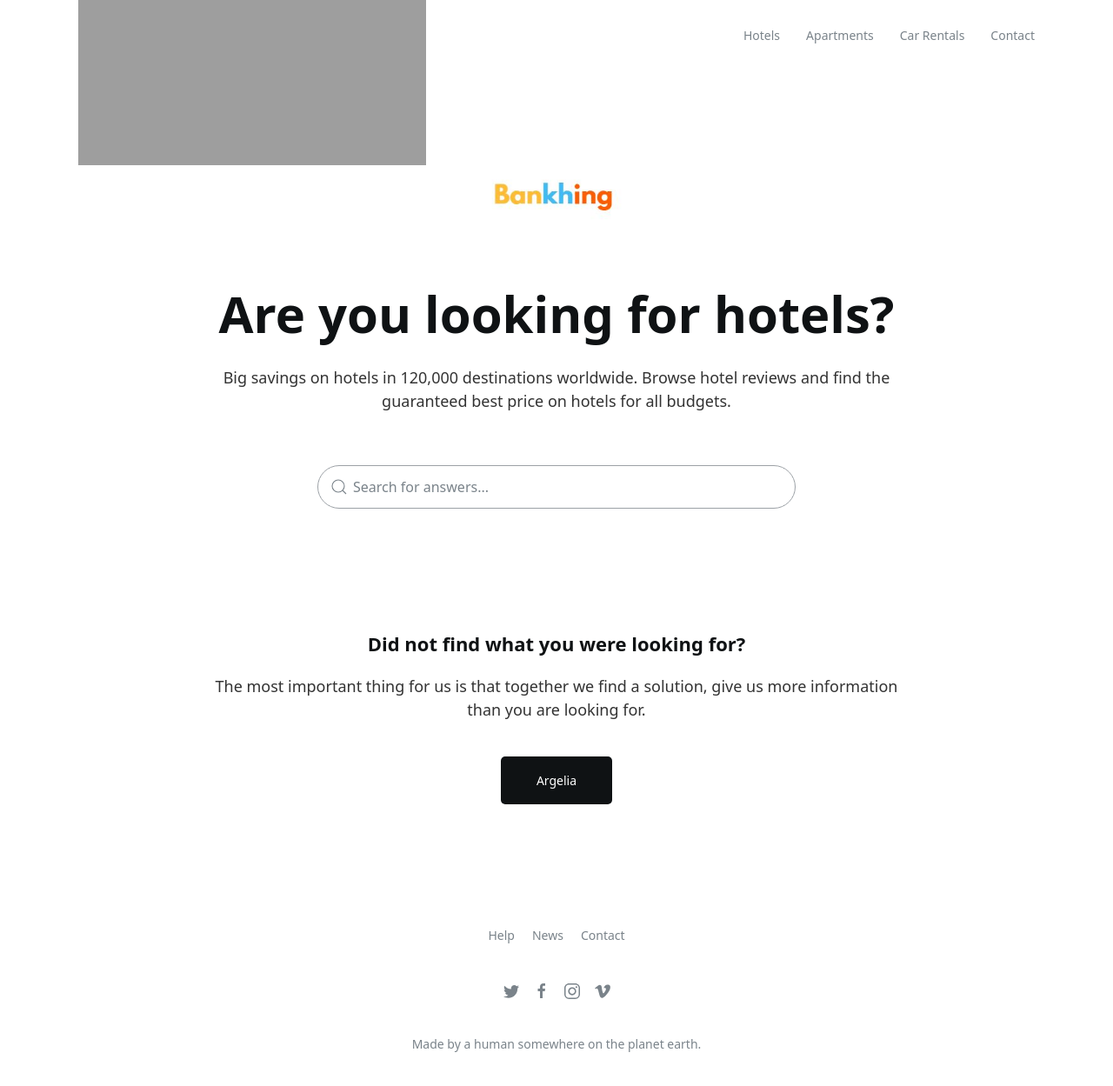
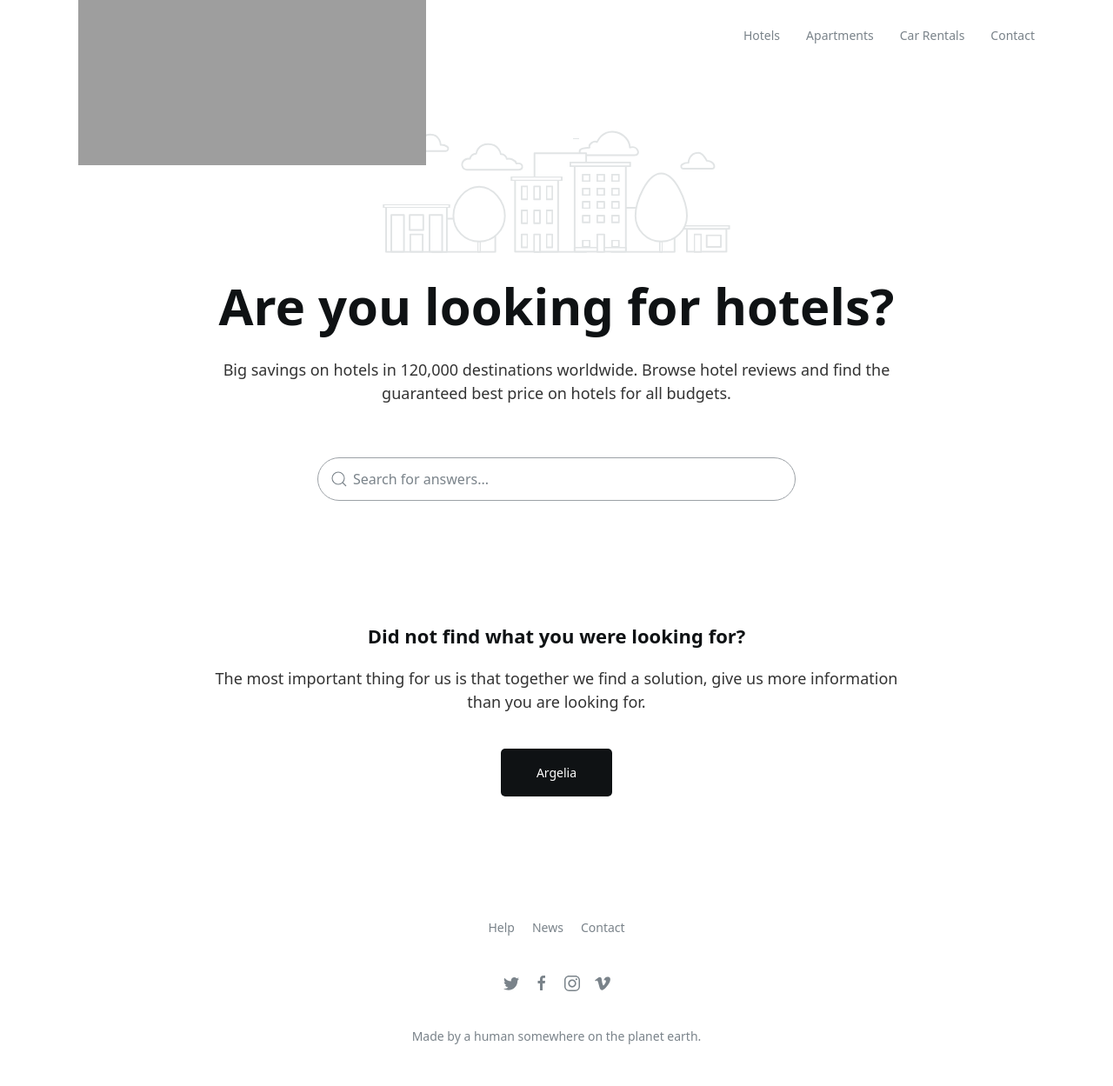
Before and after one commit to jelmii/jelmii.github.io, a Jekyll site: the page built from index.md, in a window 1280 px wide and 1281 px high. Shown: the top 1249 px of the window at 87% size. Built offline with Jekyll 4.4.1, drawn with Linux system fonts in a browser that asks for light colours.

Commit message:
Update index.md

```diff
--- a/index.md
+++ b/index.md
@@ -3,7 +3,7 @@ layout: home
 hero:
     title: Are you looking for hotels?
     subtitle: Big savings on hotels in 120,000 destinations worldwide. Browse hotel reviews and find the guaranteed best price on hotels for all budgets.
-    image: bankhing.jpg
+    image: city.svg
     search: true
 cta:
     title: Did not find what you were looking for?
```
